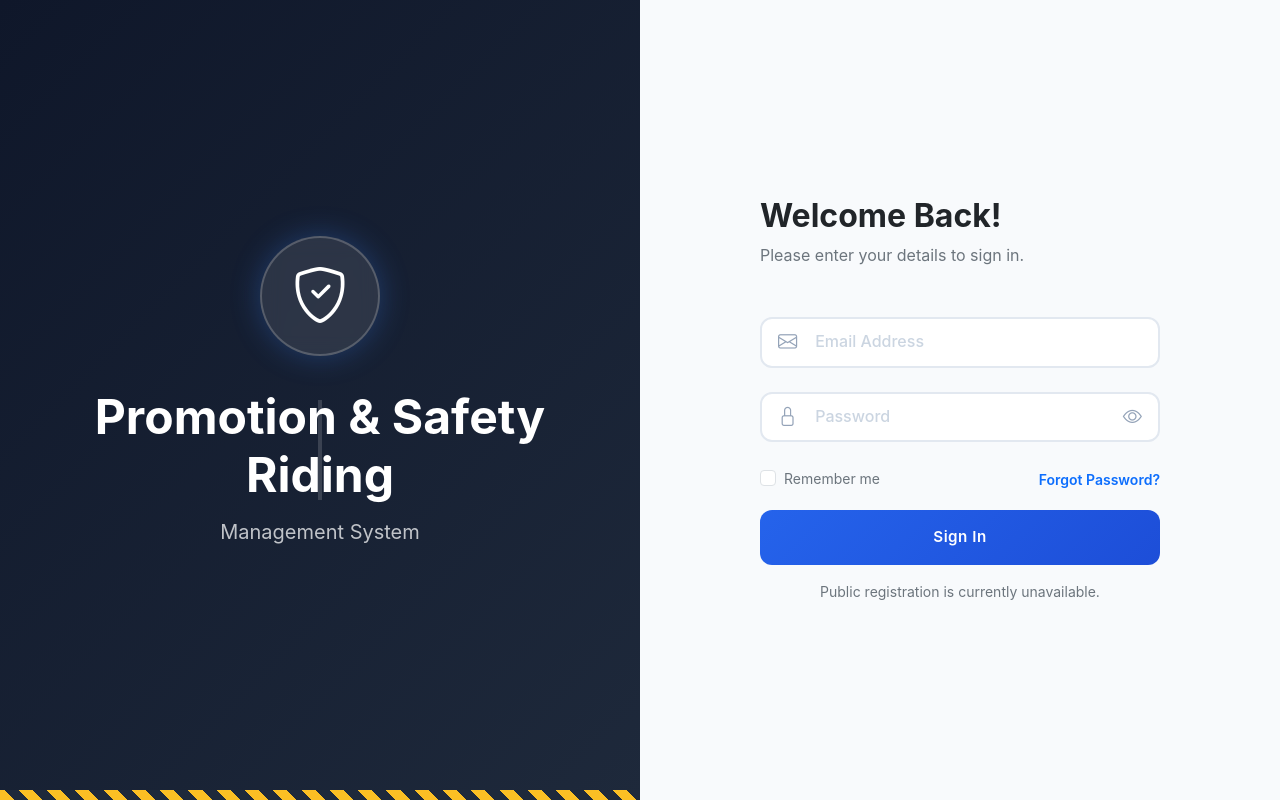
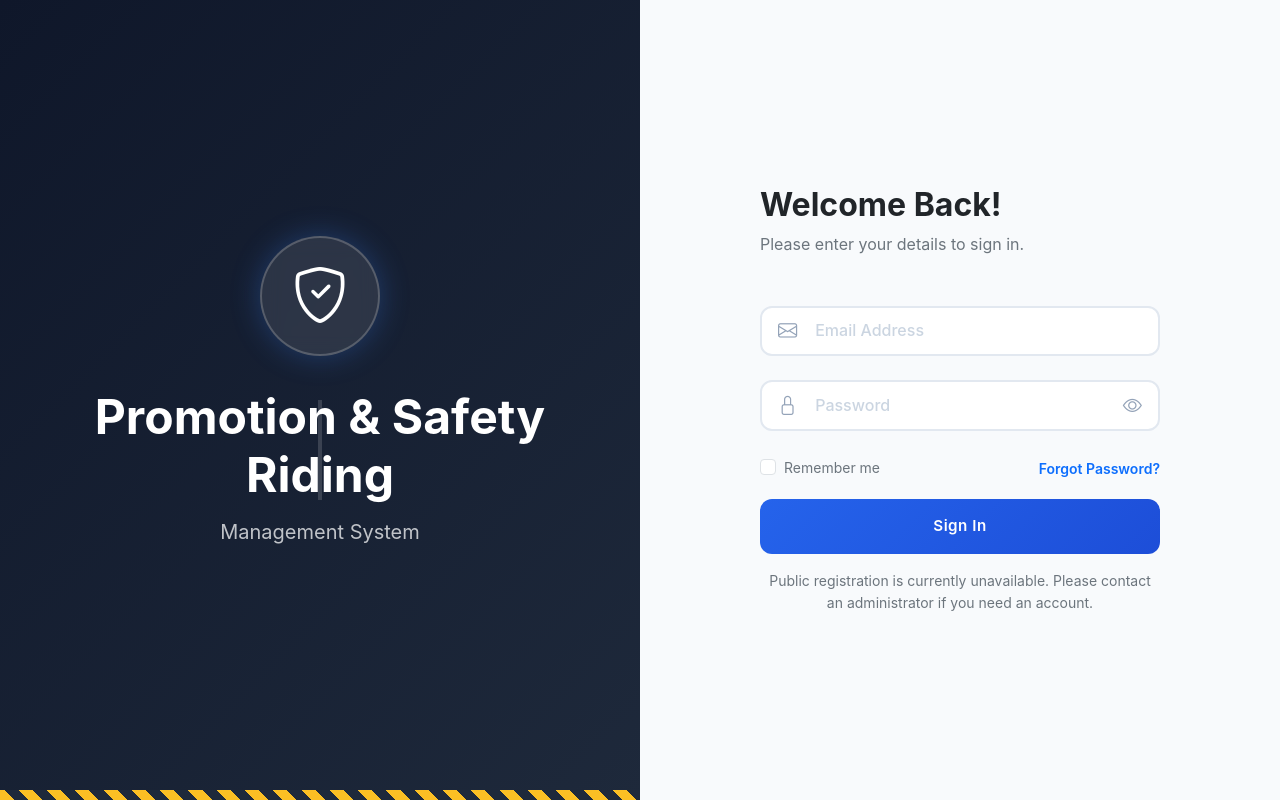
Before and after one commit to zazhedho/safety-riding, a React (Vite) app in the folder frontend/: page /login in a window 1280 px wide. Built offline with nearby package versions, Linux system fonts and the light colour scheme; no server answers.

Commit message:
enhance message when register enabled

```diff
--- a/frontend/src/pages/auth/Login.jsx
+++ b/frontend/src/pages/auth/Login.jsx
@@ -346,7 +346,7 @@ const Login = () => {
                 </p>
               ) : (
                 <p className="text-secondary mb-0 small">
-                  Public registration is currently unavailable.
+                  Public registration is currently unavailable. Please contact an administrator if you need an account.
                 </p>
               )}
             </div>
```
